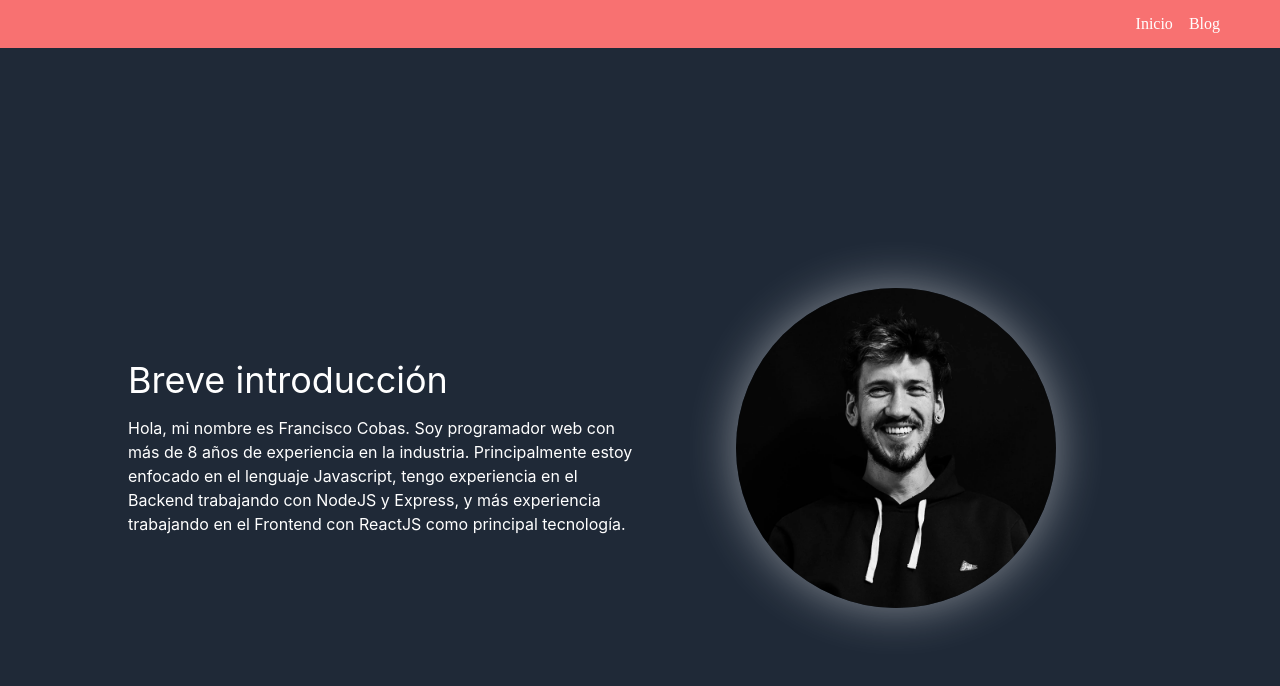
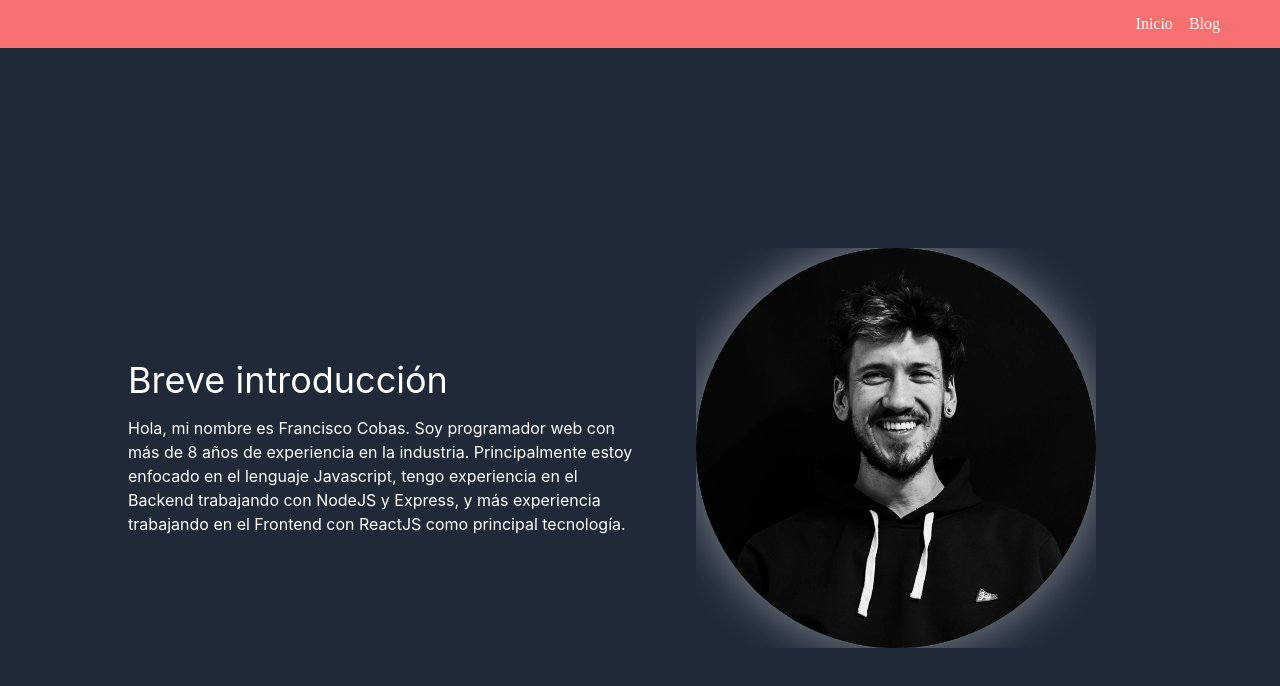
Before and after one commit to franciscocobas/franciscocobasdev, a Next.js app: page / in a window 1280 px wide. Shown: the top 686 px of the page. Built offline with nearby package versions, Linux system fonts and the light colour scheme; a web font is replaced by a local one.

Commit message:
Replace <img with <Image

```diff
--- a/src/pages/index.tsx
+++ b/src/pages/index.tsx
@@ -1,4 +1,5 @@
 import Head from 'next/head';
+import Image from 'next/image';
 import { GetStaticProps } from 'next';
 import { useRouter } from 'next/dist/client/router';
 
@@ -48,10 +49,11 @@ export default function Home({ description, title }: HomeProps) {
           <p>{description}</p>
         </div>
         <div className='md:w-1/2 flex justify-center'>
-          <img
+          <Image
             src='/images/FranciscoProfile.webp'
-            alt='Francisco Cobas Foto de perfil'
-            className='rounded-full w-80 h-80 dark:shadow-white'
+            width='400'
+            height='400'
+            className='rounded-full dark:shadow-white'
           />
         </div>
       </div>
```
Also changed, not shown: public/favicon2.ico.png (added), public/images/AvatarMaker.svg (added).
